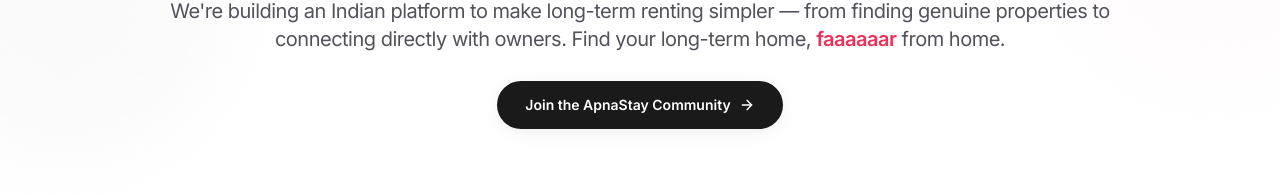
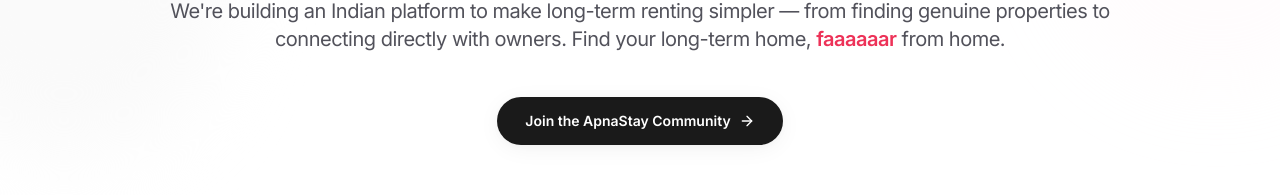
Before and after one commit to amannex/apnastay, a Next.js app: page / in a window 1280 px wide. Shown: the part 433-628 px from the top of the page. Built offline with nearby package versions, Linux system fonts and the light colour scheme; no server answers.

Commit message:
Improve vertical spacing between headline, subheading, and CTA in hero section

```diff
--- a/src/components/hero/HeroSection.tsx
+++ b/src/components/hero/HeroSection.tsx
@@ -56,12 +56,12 @@
         </h1>
 
         {/* 2. Supporting Text */}
-        <p className="mt-4 sm:mt-6 text-base sm:text-lg lg:text-xl text-[#52525B] max-w-4xl lg:max-w-5xl mx-auto font-normal leading-relaxed tracking-tight">
+        <p className="mt-6 sm:mt-8 md:mt-10 text-base sm:text-lg lg:text-xl text-[#52525B] max-w-4xl lg:max-w-5xl mx-auto font-normal leading-relaxed tracking-tight">
           We&apos;re building an Indian platform to make long-term renting simpler — from finding genuine properties to connecting directly with owners. Find your long-term home, <span className="text-[#ED3258] font-semibold">faaaaaar</span> from home.
         </p>
 
         {/* 4. Single Primary Hero CTA */}
-        <div className="mt-5 sm:mt-7">
+        <div className="mt-7 sm:mt-9 md:mt-11">
           <a
             href={siteConfig.links.whatsappCommunity}
             target="_blank"
```
